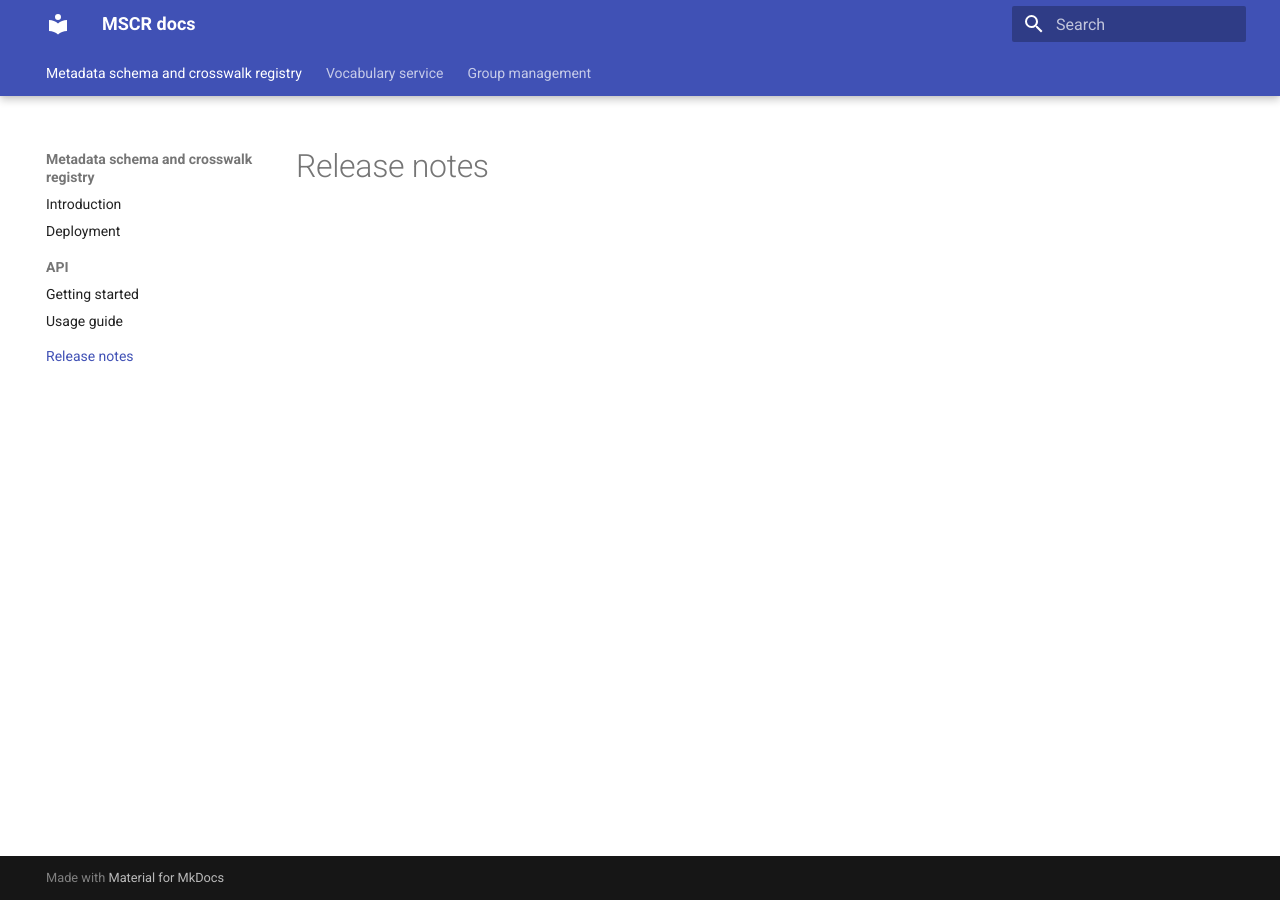
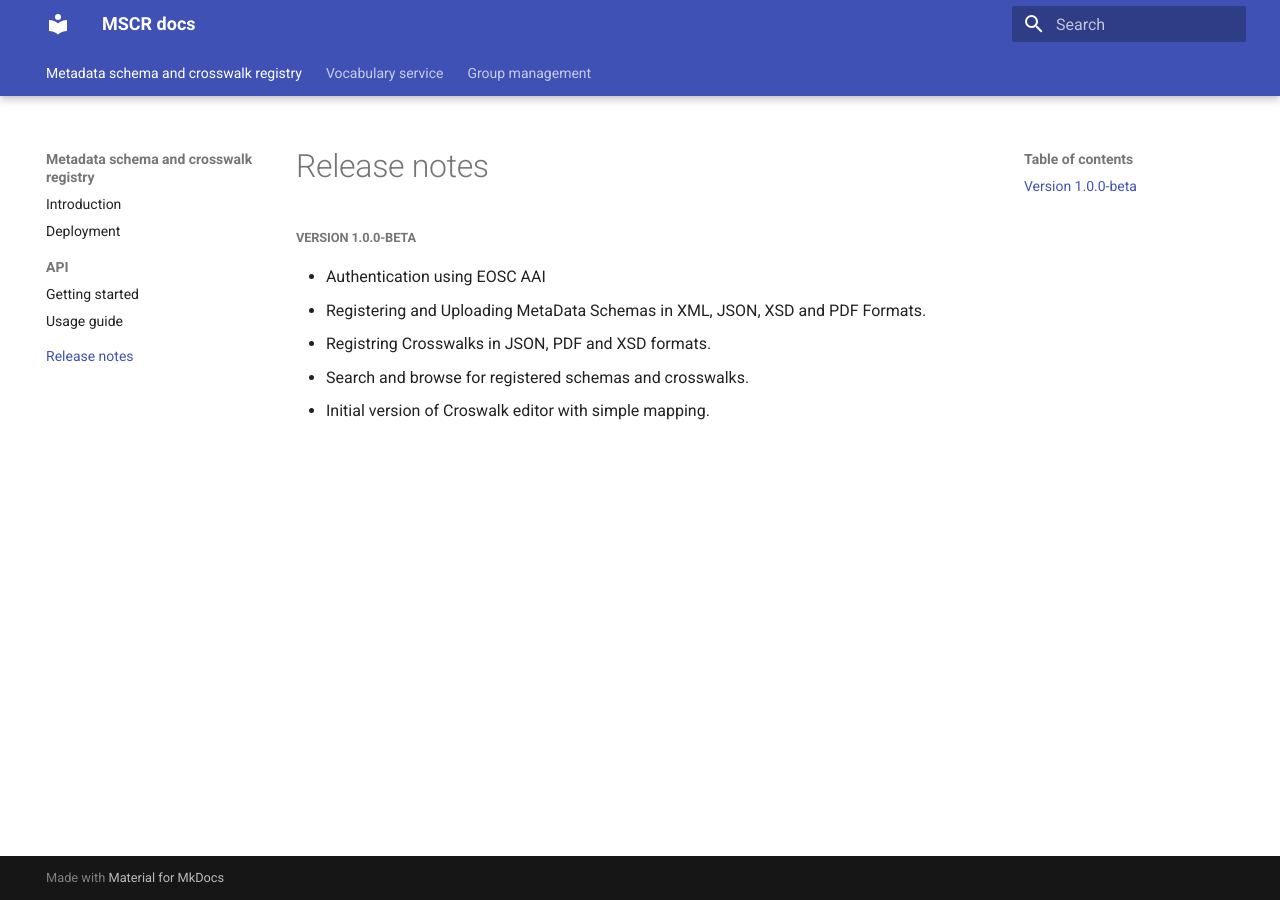
Before and after one commit to CSCfi/mscr-docs, an MkDocs documentation site: the page built from docs/mscr/release-notes.md, in a window 1280 px wide. Built offline with MkDocs 1.6.1 and Material for MkDocs 9.7.7, drawn with Linux system fonts in a browser that asks for light colours.

Commit message:
adding initial release notes

```diff
--- a/docs/mscr/release-notes.md
+++ b/docs/mscr/release-notes.md
@@ -1 +1,10 @@
 # Release notes
+
+
+##### Version 1.0.0-beta
+
+- Authentication using EOSC AAI
+- Registering and Uploading MetaData Schemas in XML, JSON, XSD and PDF Formats.
+- Registring Crosswalks in JSON, PDF and XSD formats.
+- Search and browse for registered schemas and crosswalks.
+- Initial version of Croswalk editor with simple mapping.
```
